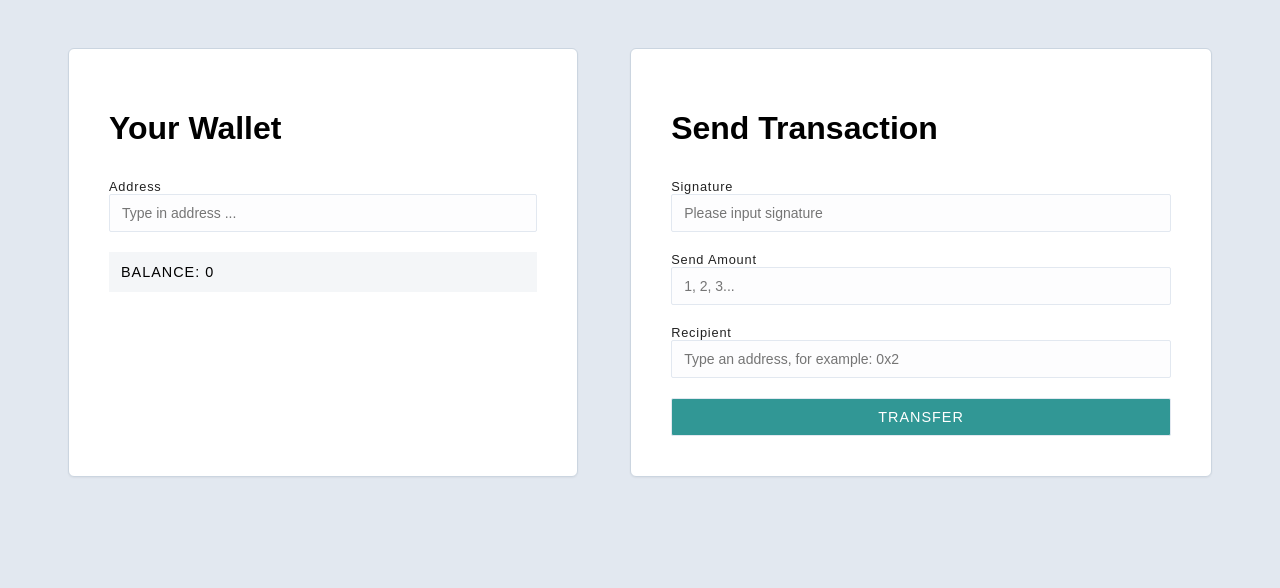
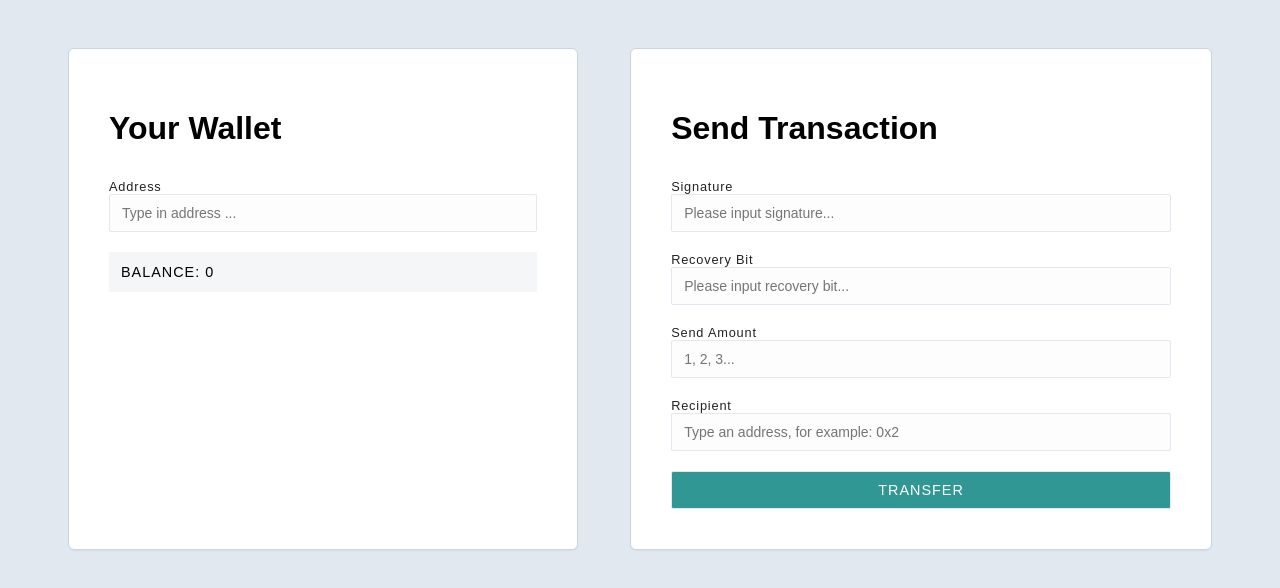
Before and after one commit to alchemyplatform/ecdsa-node, a React (Vite) app in the folder client/: page / in a window 1280 px wide. Shown: the top 588 px of the page. Built offline with nearby package versions, Linux system fonts and the light colour scheme.

Commit message:
Updated to use no signature

```diff
--- a/client/src/Transfer.jsx
+++ b/client/src/Transfer.jsx
@@ -8,6 +8,7 @@ function Transfer({ address, setBalance }) {
   const [sendAmount, setSendAmount] = useState("");
   const [recipient, setRecipient] = useState("");
   const [signature, setSignature] = useState("");
+  const [recoveryBit, setRecoveryBit] = useState("");
 
   const setValue = (setter) => (evt) => setter(evt.target.value);
 
@@ -21,7 +22,8 @@ function Transfer({ address, setBalance }) {
         sender: address,
         recipient,
         amount: parseInt(sendAmount),
-        signature: signature
+        signature: signature,
+        recovery: parseInt(recoveryBit)
       });
       setBalance(balance);
     } catch (ex) {
@@ -37,9 +39,18 @@ function Transfer({ address, setBalance }) {
       <label>
         Signature
         <input
-          placeholder="Please input signature"
+          placeholder="Please input signature..."
           value={signature}
           onChange={setValue(setSignature)}
+        ></input>
+      </label>
+
+      <label>
+        Recovery Bit
+        <input
+          placeholder="Please input recovery bit..."
+          value={recoveryBit}
+          onChange={setValue(setRecoveryBit)}
         ></input>
       </label>
 
```
Also changed, not shown: 2 other files (tests, documents, lock files or other folders).
